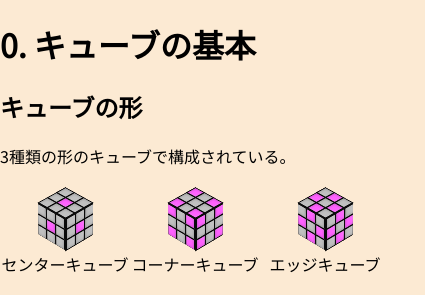
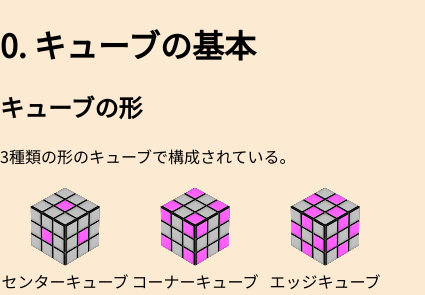
Before and after one commit to onion2424/school-of-cube, a Svelte app: page / in a window 390 px wide. Shown: the top 295 px of the page, 425 px wide, since content can reach past the window. Built offline with nearby package versions, Linux system fonts and the light colour scheme.

Commit message:
size 1.0

```diff
--- a/src/app.css
+++ b/src/app.css
@@ -2,19 +2,19 @@
 @media (max-width: 389px) {
   :root
   {
-      --cube-scale: 0.6;
+      --cube-scale: 1.0;
   }
 }
 @media (min-width: 390px) and (max-width: 519px) {
   :root
   {
-      --cube-scale: 0.8;
+      --cube-scale: 1.0;
   }
 }
 @media (min-width: 520px) and (max-width: 960px) {
   :root
   {
-      --cube-scale: 1;
+      --cube-scale: 1.5;
   }
 }
 @media (min-width:960px) {
```
Also changed, not shown: 4 other files (tests, documents, lock files or other folders).
